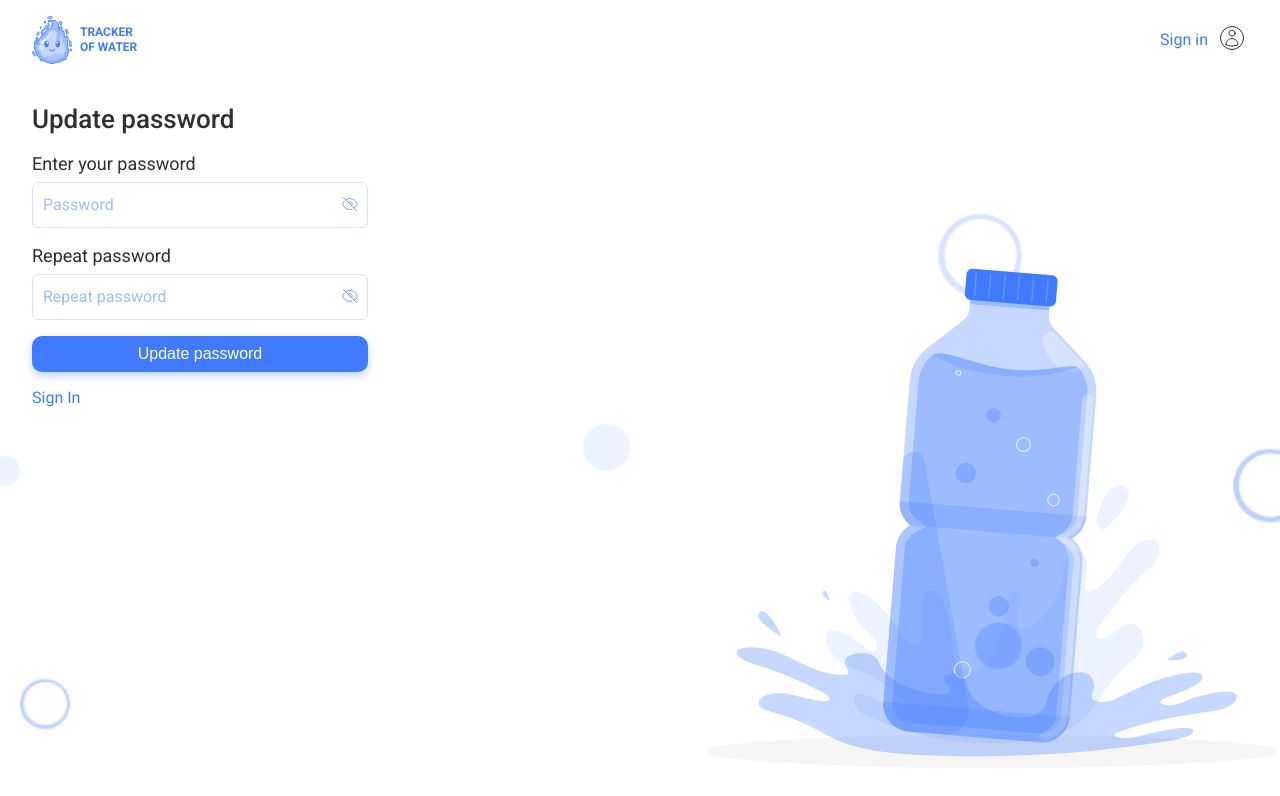
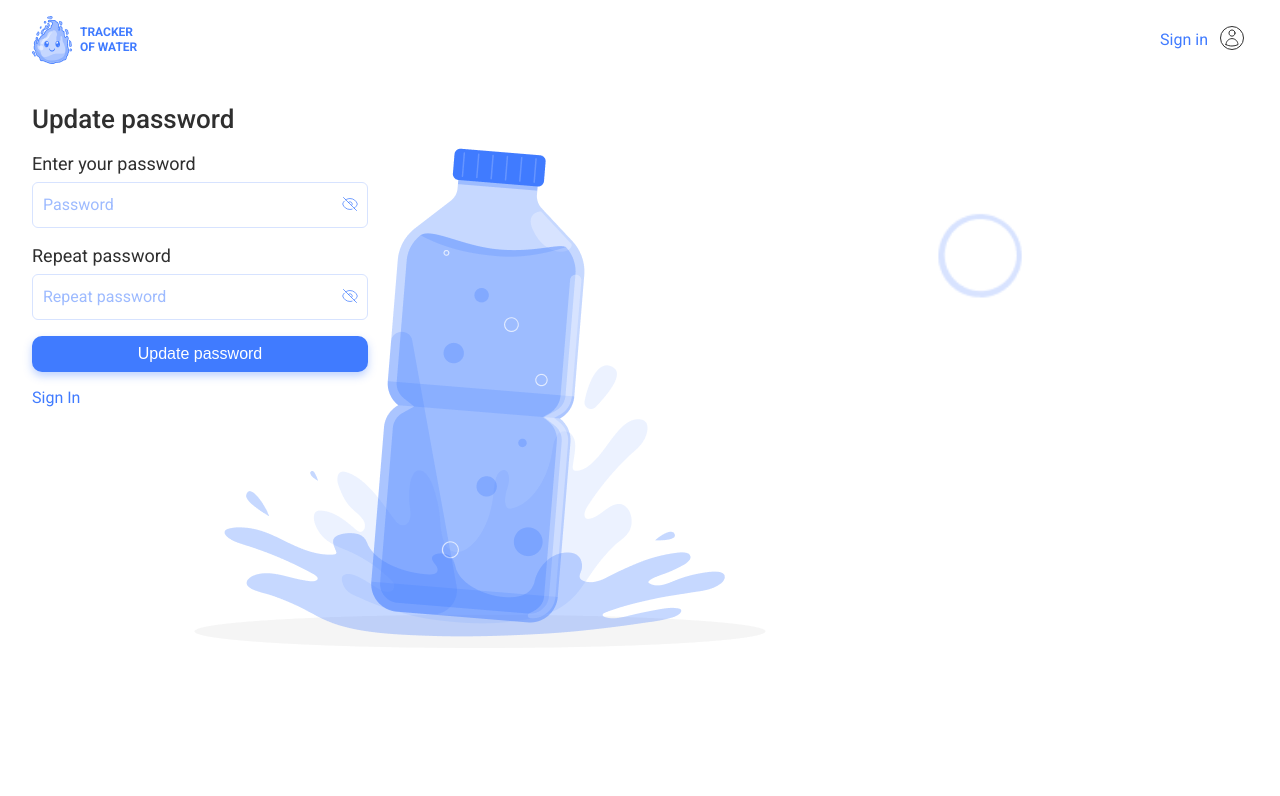
Before and after one commit to AnastasiiaKrtsk/waterbot-app, a React (Vite) app: page /update-password in a window 1280 px wide. Shown: the top 796 px of the page. Built offline with nearby package versions, Linux system fonts and the light colour scheme.

Commit message:
update adaptive

```diff
--- a/src/pages/ForgotPasswordPage/ForgotPasswordPage.jsx
+++ b/src/pages/ForgotPasswordPage/ForgotPasswordPage.jsx
@@ -37,7 +37,6 @@ const ForgotPasswordPage = () => {
 
   return (
     <Bg>
-      <Bootle>
       <WrapperForm>
         <Title>Forgot password</Title>
         <Form onSubmit={handleSubmit(onSubmit)}>
@@ -55,7 +54,7 @@ const ForgotPasswordPage = () => {
           <LinkBtn to="/signin">Sign In</LinkBtn>
         </Form>
       </WrapperForm>
-      </Bootle>
+      <Bootle />
     </Bg>
   );
 };
--- a/src/pages/SignInPage/SignInPage.jsx
+++ b/src/pages/SignInPage/SignInPage.jsx
@@ -48,7 +48,6 @@ const SignInPage = () => {
 
   return (
     <Bg>
-      <Bootle>
       <WrapperForm>
         <Title>Sign In</Title>
         <Form onSubmit={handleSubmit(onSubmit)}>
@@ -88,7 +87,7 @@ const SignInPage = () => {
           <LinkBtn to="/signup">Sign Up</LinkBtn>
         </Form>
       </WrapperForm>
-      </Bootle>
+      <Bootle />
     </Bg>
   );
 };
--- a/src/pages/SignUpPage/SignUpPage.jsx
+++ b/src/pages/SignUpPage/SignUpPage.jsx
@@ -55,7 +55,6 @@ const SignUpPage = () => {
 
   return (
     <Bg>
-      <Bootle>
       <WrapperForm>
         <Title>Sign Up</Title>
         <Form onSubmit={handleSubmit(onSubmit)}>
@@ -125,7 +124,7 @@ const SignUpPage = () => {
           <LinkBtn to="/signin">Sign In</LinkBtn>
         </Form>
       </WrapperForm>
-      </Bootle>
+      <Bootle />
     </Bg>
   );
 };
--- a/src/pages/SignUpPage/SignUpPage.styled.js
+++ b/src/pages/SignUpPage/SignUpPage.styled.js
@@ -9,10 +9,12 @@ import bootleDesktop from "../../images/sign/bootleDesktop.png";
 
 export const Bg = styled.div`
   width: 100vw;
-  height: 80vh;
+  /* height: 80vh; */
   margin-left: auto;
   margin-right: auto;
+  padding: 0 20px;
   display: flex;
+  flex-direction: column;
   justify-content: center;
   margin-top: 52px;
   background-size: cover;
@@ -20,7 +22,7 @@ export const Bg = styled.div`
   background-image: url(${bgMobile});
 
   @media screen and (min-width: 768px) {
-    height: 100vh;
+    /* height: 80vh; */
     margin-top: 0;
     background-image: url(${bgTablet});
   }
@@ -35,23 +37,40 @@ export const Bg = styled.div`
 `;
 
 export const Bootle = styled.div`
-  margin-left: 20px;
+  /* margin-left: 20px;
   margin-right: 20px;
   width: 100%;
   height: 80vh;
   background-repeat: no-repeat;
-  background-position: center bottom;
+  background-position: center bottom; */
+  margin-left: auto;
+  margin-right: auto;
+  width: 280px;
+  height: 210px;
+  background-repeat: no-repeat;
+  /* background-position: center bottom; */
   background-image: url(${bootleMobile});
 
   @media screen and (min-width: 768px) {
-    height: 88vh;
-    background-position: right bottom;
-    margin-bottom: 16px;
-    margin-right: 0;
+    /* height: 88vh; */
+    width: 736px;
+    height: 548px;
+    position: absolute;
+    left: 112px;
+    top: 100px;
+    /* right: -80px; */
+    /* background-position: right bottom; */
+    /* margin-bottom: 16px; */
+    /* margin-right: 0; */
     background-image: url(${bootleTablet});
   }
 
   @media screen and (min-width: 1440px) {
+    width: 916px;
+    height: 680px;
+    /* top: 80px; */
+    bottom: 40px;
+    left: 0;
     background-image: url(${bootleDesktop});
     background-position: left bottom;
     margin-right: auto;
@@ -60,15 +79,20 @@ export const Bootle = styled.div`
 
 export const WrapperForm = styled.div`
   display: flex;
-  width: 100%;
+  width: 280px;
+  margin-left: auto;
+  margin-right: auto;
   flex-direction: column;
   margin-top: -28px;
   gap: 16px;
+  z-index: 1;
 
   @media screen and (min-width: 768px) {
     width: 336px;
     margin-left: 12px;
     margin-top: 40px;
+    margin-bottom: auto;
+    position: relative;
   }
 
   @media screen and (min-width: 1440px) {
--- a/src/pages/UpdatePasswordPage/UpdatePasswordPage.jsx
+++ b/src/pages/UpdatePasswordPage/UpdatePasswordPage.jsx
@@ -61,7 +61,6 @@ const UpdatePasswordPage = () => {
   };
   return (
     <Bg>
-      <Bootle>
       <WrapperForm>
         <Title>Update password</Title>
         <Form onSubmit={handleSubmit(onSubmit)}>
@@ -111,7 +110,7 @@ const UpdatePasswordPage = () => {
           <LinkBtn to="/signin">Sign In</LinkBtn>
         </Form>
       </WrapperForm>
-      </Bootle>
+      <Bootle />
     </Bg>
   );
 };
```
Lines whose indentation alone changed are shown as unchanged.
